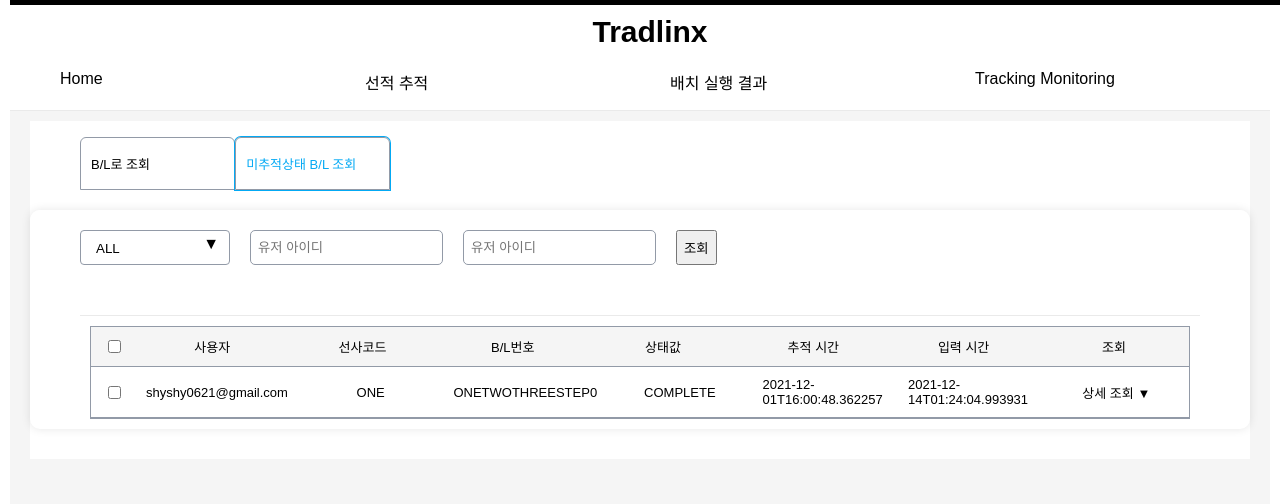
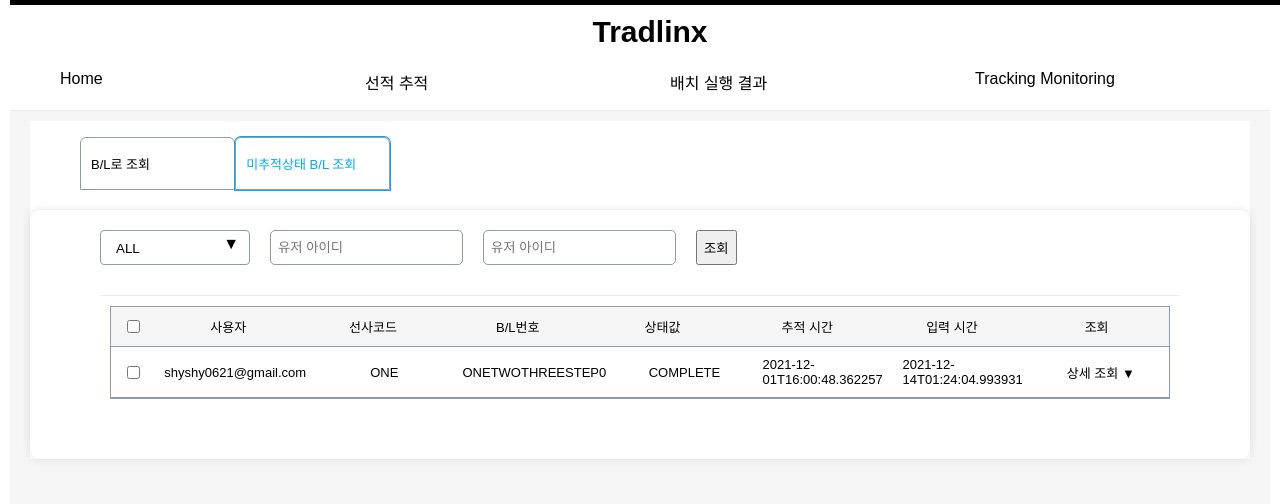
Before and after one commit to hachuu/nextjs-example, a Next.js app: page /cargo-track/finder in a window 1280 px wide. Both pictures are taken after a click on the item "미추적상태 B/L 조회". Shown: the top 504 px of the page. Built offline with nearby package versions, Linux system fonts and the light colour scheme; a web font is replaced by a local one.

Commit message:
미추적 화면 완료

```diff
--- a/pages/cargo-track/components/untracking-BL-search.tsx
+++ b/pages/cargo-track/components/untracking-BL-search.tsx
@@ -9,16 +9,17 @@
   const UnTrackingBLSearchDiv = styled.div`
     box-shadow: 0px 0px 10px rgba(0, 0, 0, 0.1);
     border-radius: 10px;
+    margin-top: 20px;
+    padding: 20px;
   `;
 
   const BLSearchDiv = styled.div`
     display: flex;
     flex-direction: row;
     background-color: #fff;
-    border-radius: 10px;
-    padding: 20px 50px;
-    margin: 20px 0 0 0;
+    margin: 0 50px;
   `;
+
   const BLInputDiv = styled.div`
     border: 1px solid #929aa7;
     margin: 0 0 0 20px;
@@ -114,6 +115,10 @@
     }
   `;
 
+  const BLListDiv = styled.div`
+    flex: 1;
+  `;
+
   const ListTableDiv = styled.div`
     box-size: border-box;
     border: 1px solid #929aa7;
@@ -199,6 +204,7 @@
         <SearchBtn>조회</SearchBtn>
       </BLSearchDiv>
       <BLResultDiv>
+        <BLListDiv>
           <ListTableDiv>
             <TableHeadDiv type={"list"}>
               <TableHeadItemDiv flexValue={0.2}>
@@ -244,6 +250,7 @@
               </TableBodyListDiv>
             </TableBodyDiv>
           </ListTableDiv>
+        </BLListDiv>
       </BLResultDiv>
     </UnTrackingBLSearchDiv>
   );
--- a/pages/cargo-track/finder.tsx
+++ b/pages/cargo-track/finder.tsx
@@ -90,7 +90,6 @@
 
   const BLResultDiv = styled.div`
     justify-content: space-between;
-
     border-top: 1px solid #eaeaea;
     padding: 10px;
     margin: 30px 50px;
```
Lines whose indentation alone changed are shown as unchanged.
